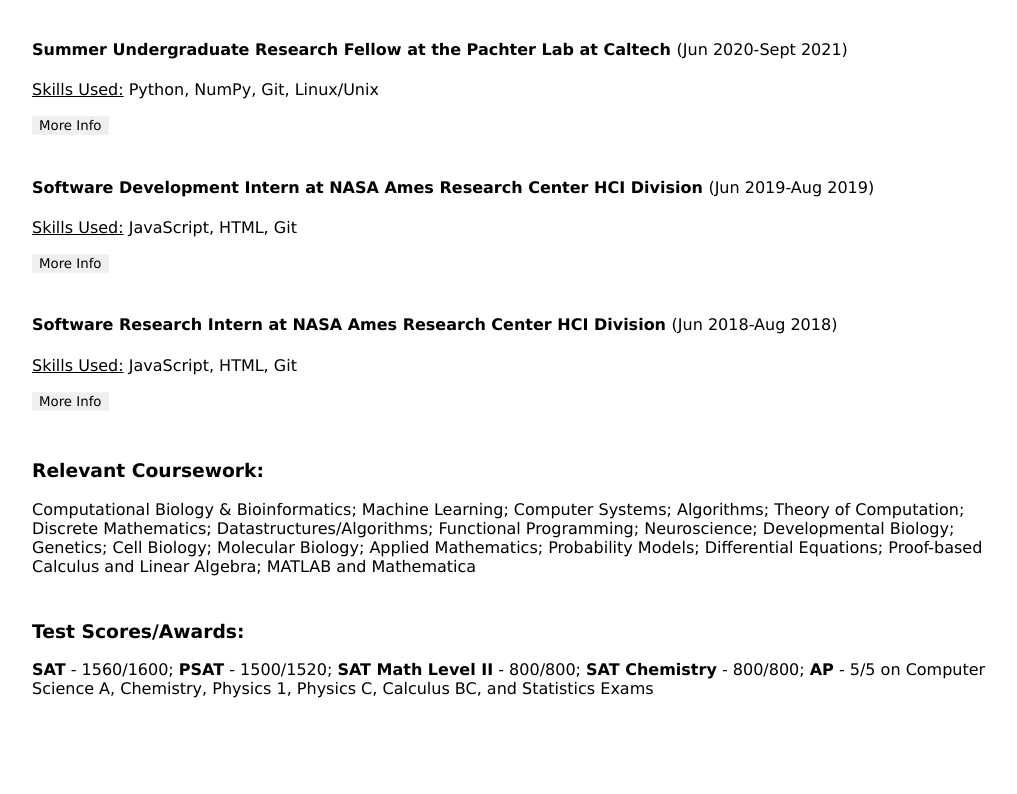
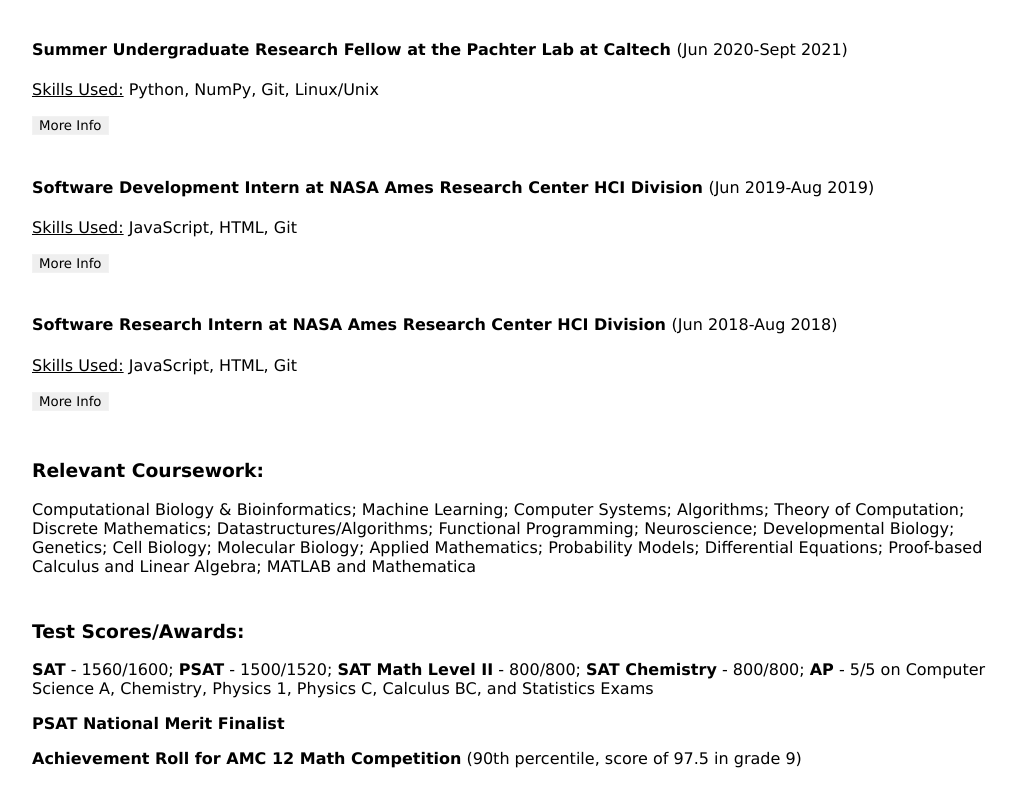
Before and after one commit to mihirbpi/react-practice, a React (Create React App) app: page /#/resume in a window 1280 px wide. Shown: the part 1022-1816 px from the top of the page, without its empty margins (178-1195 px from the left). Before the commit the page ends 1746 px from the top, so only its background shows below. Built offline with nearby package versions, Linux system fonts and the light colour scheme.

Commit message:
added awards

```diff
--- a/src/components/Resume.js
+++ b/src/components/Resume.js
@@ -9,7 +9,7 @@ const Resume  = () => {
             California Institute of Technology / BS Computer Science (minor Biology) / June 2023 </p>
 
             <p> <b>Email/Phone/LinkedIn/Github: </b>
-            <a href="mihir.borkar@gmail.com" target="_blank">mihir.borkar@gmail.com</a> /
+            <a href="mailto:mihir.borkar@gmail.com" target="_blank">mihir.borkar@gmail.com</a> /
             <a href="https://www.linkedin.com/in/mihir-borkar-a2628668/" target="_blank"> LinkedIn</a> /
             <a href="https://github.com/mihirbpi" target="_blank"> Github</a></p>
 
@@ -94,7 +94,12 @@ const Resume  = () => {
 
         <div className="resume-awards">
             <h3><p>Test Scores/Awards: </p></h3>
+
             <p><b>SAT</b> - 1560/1600; <b>PSAT</b> - 1500/1520; <b>SAT Math Level II</b> - 800/800; <b>SAT Chemistry</b> - 800/800; <b>AP</b>  - 5/5 on Computer Science A, Chemistry, Physics 1, Physics C, Calculus BC, and Statistics Exams</p>
+
+            <p><b>PSAT National Merit Finalist</b></p>
+
+            <p><b>Achievement Roll for AMC 12 Math Competition</b> (90th percentile, score of 97.5 in grade 9)</p>
         </div>
     </div>
     );
```
